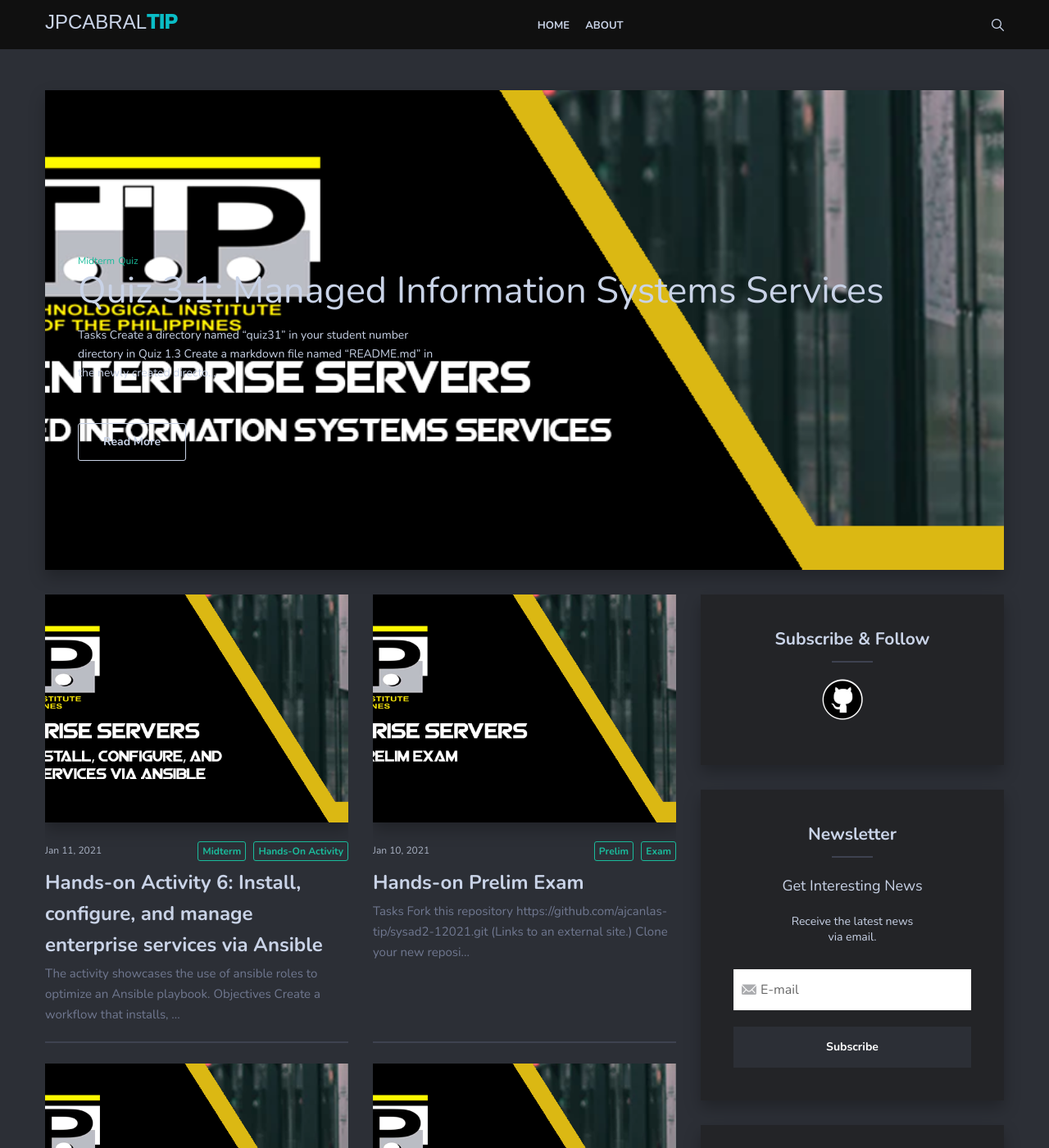
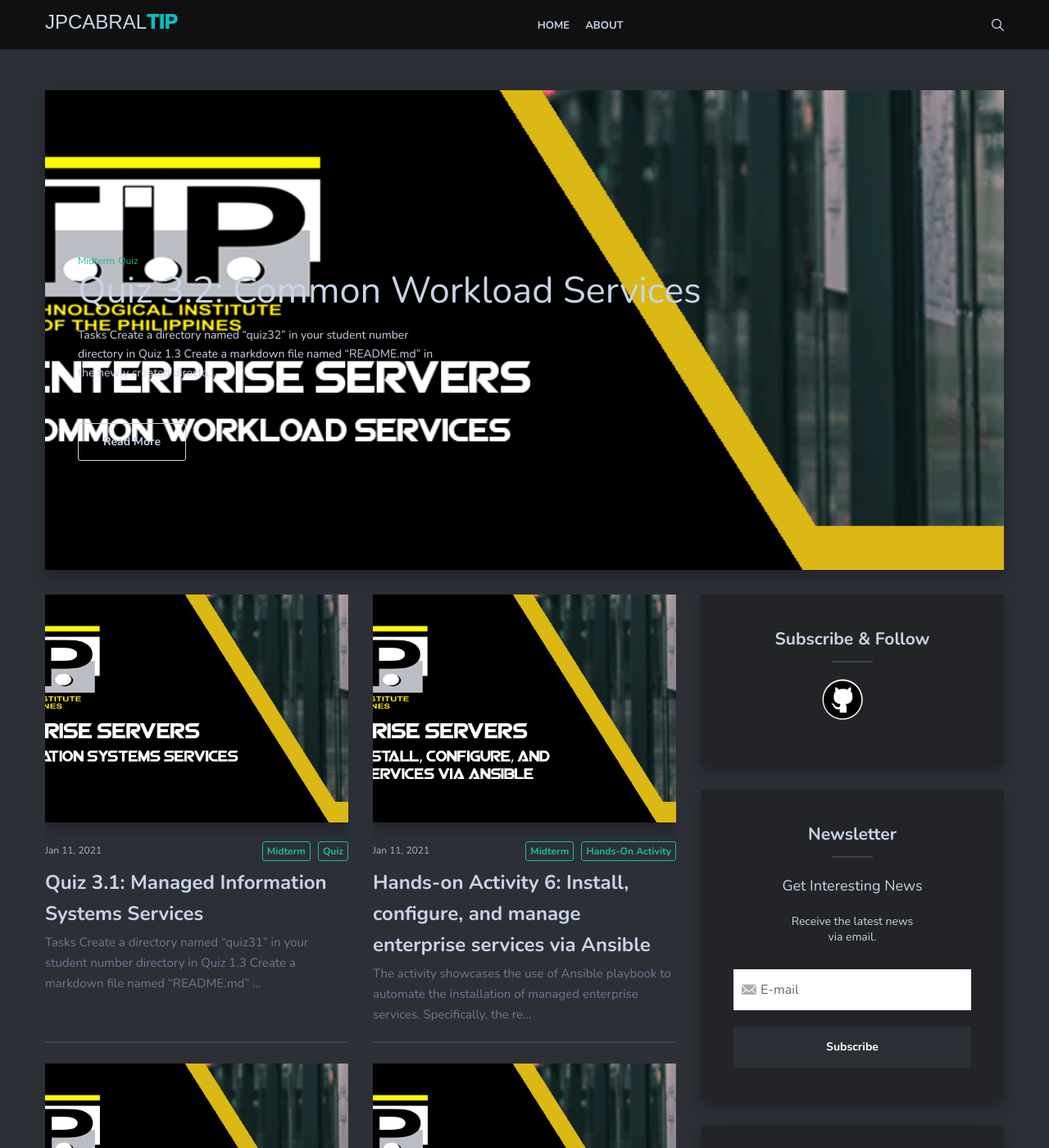
Before and after one commit to jpcabral-tip/jpcabral-tip.github.io, a Jekyll site: the page built from index.html, in a window 1280 px wide and 1400 px high. Shown: the whole window at 82% size. Built offline with Jekyll 4.4.1, drawn with Linux system fonts in a browser that asks for light colours; nearby versions of some CDN libraries; the list of posts is cut into pages by our own code; part of the change alters nothing that is shown; some of the changed text lies outside the part shown.

Commit message:
added quiz32 markdown and fixed act6 inro

````diff
--- a/_posts/2021-01-11-hands-on-act-6.markdown
+++ b/_posts/2021-01-11-hands-on-act-6.markdown
@@ -5,7 +5,7 @@ date:   2021-01-11 12:45:00 +0300
 image:  hands-on-act-6-banner.png
 tags:   [Midterm, Hands-on Activity]
 ---
-The activity showcases the use of ansible roles to optimize an Ansible playbook.
+The activity showcases the use of Ansible playbook to automate the installation of managed enterprise services. Specifically, the resulting playbook of this activity installs and configure an Apache web server and a VSFTP server.
 
 ***
 
--- /dev/null
+++ b/_posts/2021-01-11-quiz32.markdown
@@ -0,0 +1,448 @@
+---
+layout: post
+title:  "Quiz 3.2: Common Workload Services"
+date:   2021-01-11 14:00:00 +0300
+image:  quiz-32-banner.png
+tags:   [Midterm, Quiz]
+---
+## Tasks
+
+1. Create a directory named "quiz32" in your student number directory in Quiz 1.3
+2. Create a markdown file named "README.md" in the newly created directory with the directory summary.
+3. Create a playbook to install and configure an httpd server.
+4. Then create a Pull request and put your forked repo in the only question of this quiz (Note answer this quiz as well as create a pull request).
+
+***
+
+## Output
+
+> 1811023/quiz32/ansible.cfg
+{% highlight cfg %}
+[defaults]
+
+# Basic Configuration
+inventory = ./inventory
+remote_user = jpcabral-tip
+private_key_file = ./private.key
+
+# Priviege Escalation
+[privilege_escalation]
+become = True
+become_method = sudo
+become_user = root
+become_ask_pass = False
+# NOTE: Configure remote host/s to allow remote_user to execute sudo withoout password using sudo visudo. Append `<remote_user> ALL=(ALL) NOPASSWD:ALL`
+{% endhighlight %}
+<br>
+
+> 1811023/quiz32/inventory
+{% highlight cfg %}
+[webserver]
+192.168.254.120
+192.168.254.121
+{% endhighlight %}
+<br>
+
+> 1811023/quiz32/config.yaml
+{% highlight yaml %}
+domain: jpcabral-tip
+owner: jpcabral-tip
+group: jpcabral-tip
+ubuntu_src: jpcabral-tip-ubuntu.conf
+centos_src: jpcabral-tip-centos.conf
+{% endhighlight %}
+<br>
+
+> jpcabral-tip/quiz32/roles/configureapacheubuntu/tasks/main.yml
+{% highlight yaml+jinja %}
+---
+# tasks file for roles/configureapacheubuntu
+- name: Stop Firewall
+  service:
+    name: ufw
+    state: stopped
+    enabled: no
+
+- name: Start and enable Apache service
+  service:
+    name: apache2
+    state: started
+    enabled: yes
+
+- name: Create /var/www/domain/ for domain config
+  file:
+    path: "/var/www/{{ domain }}"
+    state: directory
+    owner: "{{ owner }}"
+    group: "{{ group }}"
+    mode: '0755'
+
+- name: Copy conf file to /etc/apache2/sites-available
+  copy:
+    src: "{{ ubuntu_src }}"
+    dest: "/etc/apache2/sites-available/{{ domain }}.conf"
+    owner: "{{ owner }}"
+    group: "{{ group }}"
+    mode: '0755'
+  register: result
+
+- name: Set new virtual host above default
+  shell: "a2ensite {{ domain }}; a2dissite 000-default"
+  when: result.changed
+
+- name: Copy index.html
+  copy:
+    src: index.html
+    dest: "/var/www/{{ domain }}/index.html"
+    owner: "{{ owner }}"
+    group: "{{ group }}"
+    mode: '0755'
+  register: index_html
+
+- name: Restart Apache2
+  service:
+    name: apache2
+    state: restarted
+  when: index_html.changed
+{% endhighlight %}
+<br>
+
+> jpcabral-tip/quiz32/roles/configurehttpdcentos/tasks/main.yml
+{% highlight yaml+jinja %}
+---
+# tasks file for roles/configurehttpdcentos
+- name: Stop Firewall
+  service:
+    name: firewalld
+    state: stopped
+    enabled: no
+
+- name: Start and enable HTTPD service
+  service:
+    name: httpd
+    state: started
+    enabled: yes
+
+- name: Create /var/www/domain/ for domain config
+  file:
+    path: "/var/www/{{ domain }}"
+    state: directory
+    owner: "{{ owner }}"
+    group: "{{ group }}"
+    mode: '0755'
+
+- name: Create /var/www/domain/html for domain config
+  file:
+    path: "/var/www/{{ domain }}/html"
+    state: directory
+    owner: "{{ owner }}"
+    group: "{{ group }}"
+    mode: '0755'
+
+- name: Create /var/www/domain/log for domain config
+  file:
+    path: "/var/www/{{ domain }}/log"
+    state: directory
+    owner: "{{ owner }}"
+    group: "{{ group }}"
+    mode: '0755'
+
+- name: Copy index.html
+  copy:
+    src: index.html
+    dest: "/var/www/{{ domain }}/html/index.html"
+    owner: "{{ owner }}"
+    group: "{{ group }}"
+    mode: '0755'
+  register: index_html
+
+- name: Create /etc/httpd/sites-available
+  file:
+    path: "/etc/httpd/sites-available"
+    state: directory
+    owner: "{{ owner }}"
+    group: "{{ group }}"
+    mode: '0755'
+
+- name: Create /etc/httpd/sites-enabled
+  file:
+    path: "/etc/httpd/sites-enabled"
+    state: directory
+    owner: "{{ owner }}"
+    group: "{{ group }}"
+    mode: '0755'
+
+- name: Append Optional files option on httpd.conf
+  lineinfile:
+    path: /etc/httpd/conf/httpd.conf
+    line: "IncludeOptional sites-enabled/*.conf"
+  register: httpd_conf
+
+- name: Copy conf file to /etc/httpd/sites-available/
+  copy:
+    src: "{{ centos_src }}"
+    dest: "/etc/httpd/sites-available/{{ domain }}.conf"
+    owner: "{{ owner }}"
+    group: "{{ group }}"
+    mode: '0755'
+  register: result
+
+- name: Serve virtual host
+  file:
+    src: "/etc/httpd/sites-available/{{ domain }}.conf"
+    dest: "/etc/httpd/sites-enabled/{{ domain }}.conf"
+    state: link
+
+- name: Install python-utils for semanage
+  yum:
+    name: policycoreutils-python-utils
+    state: latest
+    update_cache: yes
+
+- name: Adjust apache policies
+  seboolean:
+    name: httpd_unified
+    state: yes
+    persistent: yes
+
+- name: Restart httpd
+  service:
+    name: httpd
+    state: restarted
+  when: index_html.changed or result.changed
+{% endhighlight %}
+<br>
+
+> jpcabral-tip/quiz32/roles/installpackagecentos/tasks/main.yml
+{% highlight yaml %}
+---
+# tasks file for roles/installpackagecentos
+- name: Install Package using dnf
+  yum:
+    name: "{{ package }}"
+    state: latest
+    update_cache: yes
+{% endhighlight %}
+<br>
+
+> jpcabral-tip/quiz32/roles/installpackageubuntu/tasks/main.yml
+{% highlight yaml %}
+---
+# tasks file for roles/installpackageubuntu
+- name: Install package
+  apt:
+    name: "{{ package }}"
+    state: latest
+    update_cache: yes
+{% endhighlight %}
+<br>
+
+> jpcabral-tip/quiz32/files/index.html
+{% highlight html %}
+<html>
+	<head>
+		<title>jpcabral-tip</title>
+	</head>
+	<body>
+		<h1>Welcome!</h1>
+
+		<p>This is the landing page of <strong>jpcabral-tip</strong>.</p>
+	</body>
+</html>
+{% endhighlight %}
+<br>
+
+> jpcabral-tip/quiz32/files/jpcabral-tip-centos.conf
+{% highlight aconf %}
+<VirtualHost *:80>
+	ServerName www.jpcabral-tip
+	ServerAlias jpcabral-tip
+	DocumentRoot /var/www/jpcabral-tip/html
+	ErrorLog /var/www/jpcabral-tip/log/error.log
+	CustomLog /var/www/jpcabral-tip/log/requests.log combined
+</VirtualHost>
+{% endhighlight %}
+<br>
+
+> jpcabral-tip/quiz32/files/jpcabral-tip-ubuntu.conf
+{% highlight aconf %}
+<VirtualHost *:80>
+	ServerName jpcabral-tip
+	ServerAlias www.jpcabral-tip
+	DocumentRoot /var/www/jpcabral-tip
+	ErrorLog ${APACHE_LOG_DIR}/error.log
+	CustomLog ${APACHE_LOG_DIR}/access.log combined
+</VirtualHost>
+{% endhighlight %}
+<br>
+
+> 1811023/quiz32/playbook.yaml
+{% highlight yaml %}
+---
+  - name: Install HTTPD
+    hosts: webserver
+
+    tasks:
+    - name: Install Apache using installpackageubuntu role
+      include_role:
+        name: installpackageubuntu
+      vars:
+        package: apache2
+      when: ansible_facts['os_family'] == 'Debian'
+
+    - name: Install HTTPD using installpackagecentos role
+      include_role:
+        name: installpackagecentos
+      vars:
+        package: httpd
+      when: ansible_facts['os_family'] == 'RedHat'
+
+
+  - name: Configure HTTPD
+    hosts: webserver
+
+    tasks:
+      # REPLACE VALUES OF VARIABLES ON config.yaml
+    - name: Include config.yaml variables
+      include_vars:
+        file: config.yaml
+
+    - name: Configure Apache2 using configureapacheubuntu role
+      include_role:
+        name: configureapacheubuntu
+      when: ansible_facts['os_family'] == 'Debian'
+
+    - name: Configure HTTPD using configurehttpdcentos role
+      include_role:
+        name: configurehttpdcentos
+      when: ansible_facts['os_family'] == 'RedHat'
+
+{% endhighlight %}
+<br>
+
+> 1811023/quiz23/README.md
+{% highlight html %}
+# Directory Summary
+
+**Author:** Jose Paulo Cabral
+
+## Prequisites
+
+* Ansible (installed on local machine)
+* SSH (installed on both local and remote machine/s)
+* Target Machine: Ubuntu 20.04 Server Edition LTS and/or Centos 8
+
+## Requirements
+
+* configured SSH key-based authentication
+* passwordless sudo on remote machines
+	Note: On remote machines execute ``sudo visudo`` and append the following line to enable passwordless sudo on account.
+	```
+	<user> ALL=(ALL) NOPASSWD:ALL
+	```
+
+## Directory Structure
+
+```
+quiz32
+	files/
+		index.html
+		jpcabral-tip-centos.conf
+		jpcabral-tip.ubuntu.conf
+	roles/
+		configureapacheubuntu/
+			defaults/
+				main.yml
+			files/
+			handlers/
+				main.yml
+			meta/
+				main.yml
+			tasks/
+				main.yml
+			templates/
+			tests/
+				inventory
+				test.yml
+			vars/
+				main.yml
+			README.md
+		configurehttpdcentos/
+			defaults/
+				main.yml
+			files/
+			handlers/
+				main.yml
+			meta/
+				main.yml
+			tasks/
+				main.yml
+			templates/
+			tests/
+				inventory
+				test.yml
+			vars/
+				main.yml
+			README.md
+		installpackagecentos/
+			defaults/
+				main.yml
+			files/
+			handlers/
+				main.yml
+			meta/
+				main.yml
+			tasks/
+				main.yml
+			templates/
+			tests/
+				inventory
+				test.yml
+			vars/
+				main.yml
+			README.md
+		installpackageubuntu/
+			defaults/
+				main.yml
+			files/
+			handlers/
+				main.yml
+			meta/
+				main.yml
+			tasks/
+				main.yml
+			templates/
+			tests/
+				inventory
+				test.yml
+			vars/
+				main.yml
+			README.md
+ansible.cfg
+inventory
+playbook.yaml
+config.yaml
+README.md
+```
+
+## Declaring Values for Variables
+Inside the ``config.yaml`` file are the variables used in the playbook (imported for the roles). Redeclare the values for each variable in the following format.
+
+```
+domain: <custom_domain>
+owner: <file_owner>
+group: <group_owner_for_file>
+ubuntu_src: <configuration file for apache2 in ubuntu>
+centos_src: <configuration file for httpd in centos>
+```
+
+## Executing the Playbook
+Execute 	``playbook.yaml`` using the command:
+
+```
+$ ansible-playbook playbook.yaml
+```
+{% endhighlight %}
+<br>
+
+<p>As seen on <a href="https://github.com/jpcabral-tip/sysad2-12021/tree/quiz32">Github</a>.</p>
````
Also changed, not shown: img/quiz-32-banner.png (added).
